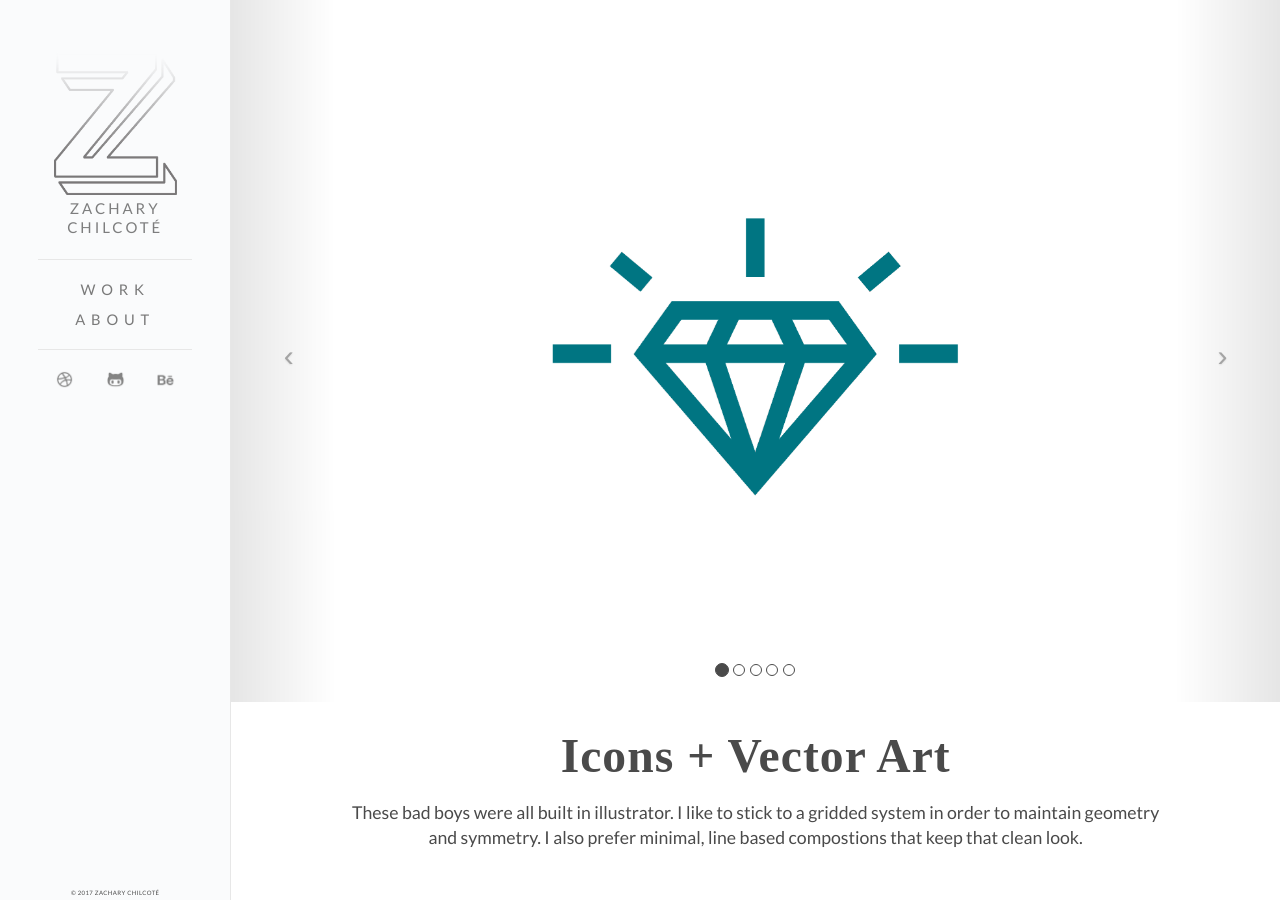
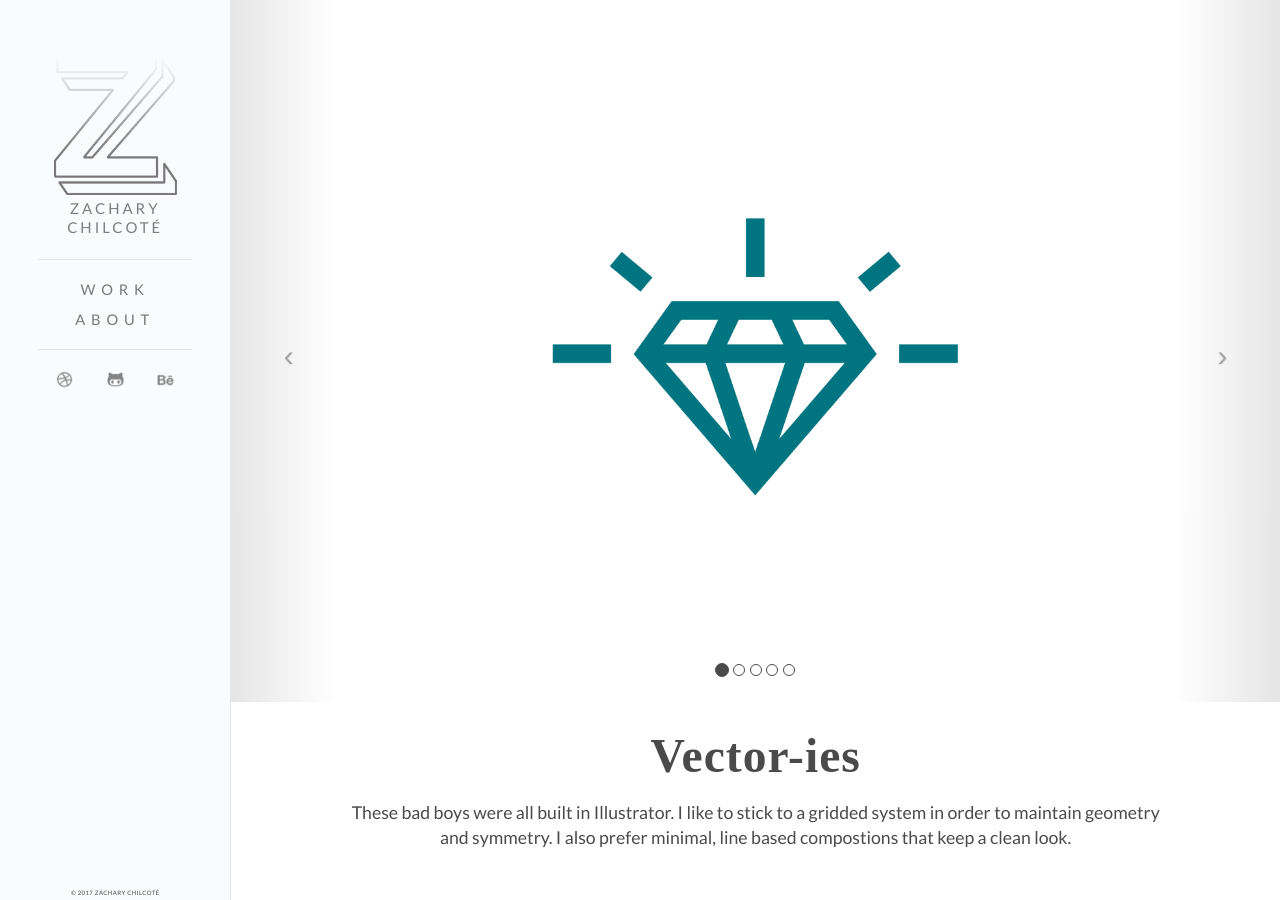
Before and after one commit to Zachsonpub/zachsonpub.github.io, a Jekyll site: the page built from chilcote_vectors.html, in a window 1280 px wide. Built offline with Jekyll 4.4.1, drawn with Linux system fonts in a browser that asks for light colours; some web fonts are replaced.

Commit message:
pintrest verification

```diff
--- a/_layouts/default.html
+++ b/_layouts/default.html
@@ -9,6 +9,7 @@
       <meta name="description" content="{{ page.description }}" />
       <meta name="keywords" content="{{ page.keywords }}" />
       <meta name="author" content="Zachary Chilcote" />
+      <meta name="p:domain_verify" content="9947affa22a645b39ffb17b94528ef07"/>
 
       <!-- syntax highlighting CSS -->
       <link rel="stylesheet" href="/css/syntax.css">
--- a/chilcote_logos.html
+++ b/chilcote_logos.html
@@ -10,7 +10,7 @@
 <div class="project">
 
   <h1 class="project-title">Logos</h1>
-  <p class="project-body">This collection includes logo marks made for businesses, personal projects, and
+  <p class="project-body">This collection includes logo marks, types, and emblems made for businesses, personal projects, and
   friends. Plain and simply&nbsp;put.</p>
 
 </div>
--- a/chilcote_vectors.html
+++ b/chilcote_vectors.html
@@ -21,8 +21,8 @@
 
 <div class="project">
 
-  <h1 class="project-title">Icons + Vector Art</h1>
-  <p class="project-body">These bad boys were all built in illustrator. I like to stick to a gridded system in order to maintain
-  geometry and symmetry. I also prefer minimal, line based compostions that keep that clean look. </p>
+  <h1 class="project-title">Vector-ies</h1>
+  <p class="project-body">These bad boys were all built in Illustrator. I like to stick to a gridded system in order to maintain
+  geometry and symmetry. I also prefer minimal, line based compostions that keep a clean look. </p>
 
 </div>
--- a/chilcote_verizon.html
+++ b/chilcote_verizon.html
@@ -16,7 +16,8 @@
 <div class="project">
 
   <h1 class="project-title">Verizon Showcase</h1>
-  <p class="project-body">These projects live on-device in Verizon stores nationwide. A combination of video, menu systems and
+  <p class="project-body">An ongoing contract with Verizon, this work coincided with the launch of a new mobile phone, tablet
+or other peripheral product. These projects live on-device in stores nationwide. A combination of video, menu systems and
 interactive experiences, they introduce users to the respective device by calling out unique features and&nbsp;benefits.</p>
 
 </div>
```
Also changed, not shown: images/chilcote_Logo-Z-01.png (deleted).
